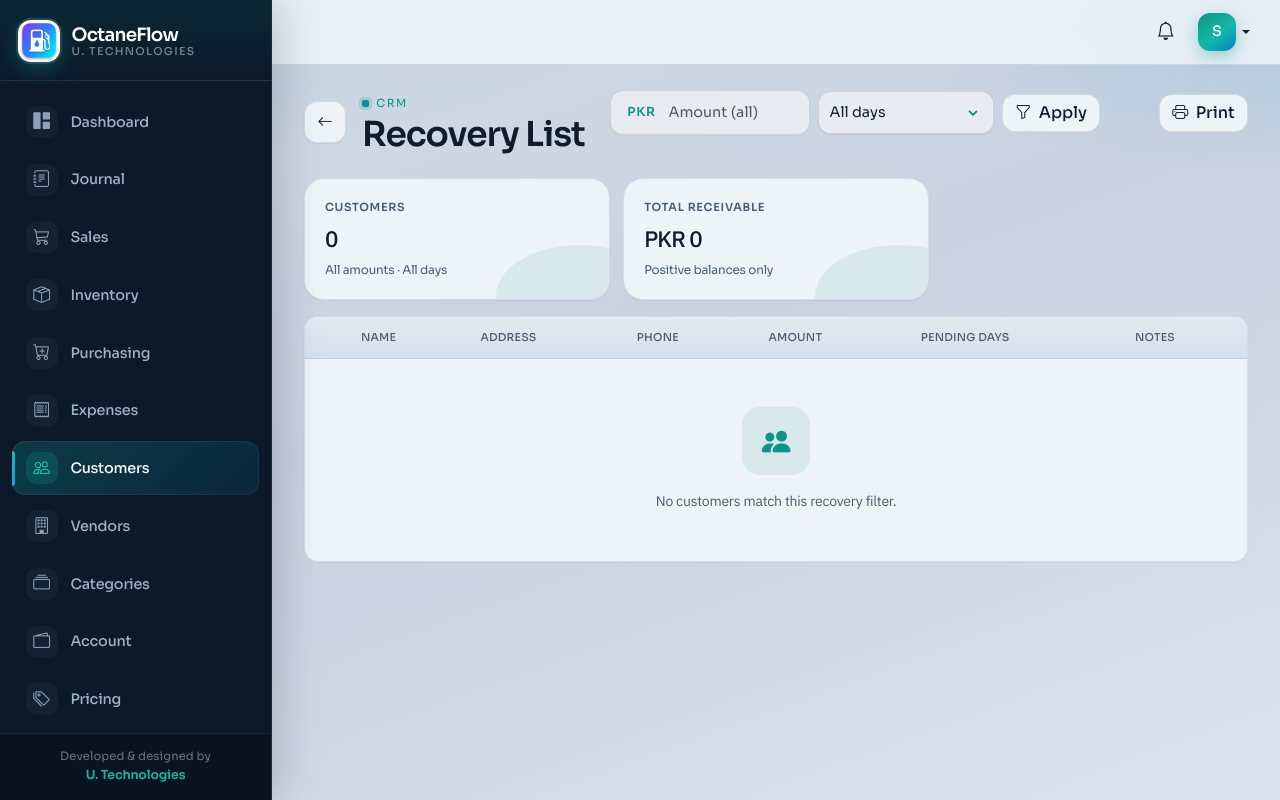
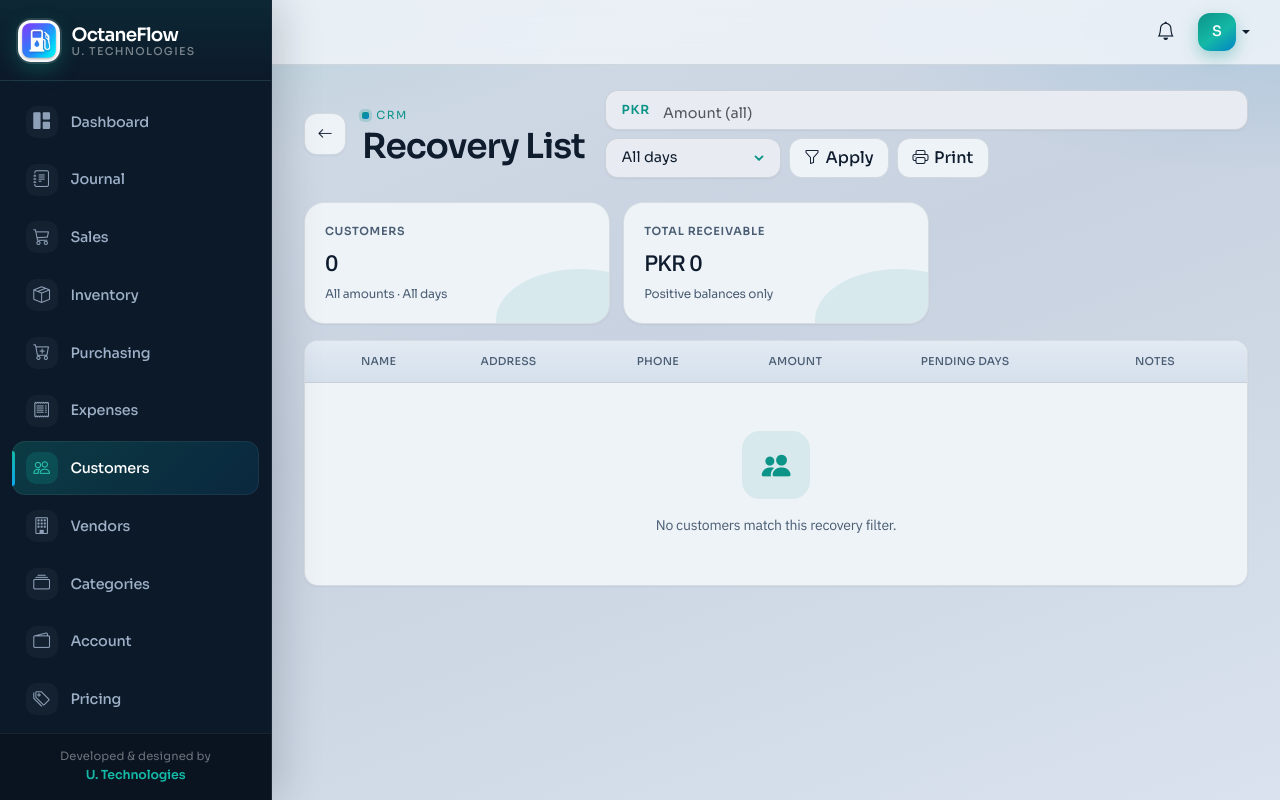
Before and after one commit to UsmanLatif112/Mian_Brothers, a Flask app: page /customers/recover in a window 1280 px wide. Run offline with Flask 3, Linux system fonts and the light colour scheme; the visitor is signed in with stand-in values (Sample User, id 1); data that the repository does not hold is empty; some libraries are stand-ins or nearby versions.

Commit message:
refactor: Enhance recovery list template for improved usability and styling
- Updated the recovery list template to include a dedicated class for the header and streamlined the form layout for better user interaction.
- Improved the styling of the recovery toolbar, ensuring consistent height and alignment of input elements and buttons.
- Added responsive design adjustments to enhance usability on smaller screens.
- Refactored button elements for clarity and consistency in functionality.

```diff
--- a/app/templates/customers/recover.html
+++ b/app/templates/customers/recover.html
@@ -3,7 +3,7 @@
 {% block title %}Recovery List — OctaneFlow{% endblock %}
 
 {% block content %}
-<header class="page-header mb-4 no-print">
+<header class="page-header mb-4 no-print recover-page-header">
     <div class="page-header-row">
         <div class="page-header-text d-flex align-items-center gap-3 min-w-0">
             <a href="{{ url_for('customers.index') }}" class="btn-back" title="Back to Customers"><i class="bi bi-arrow-left"></i></a>
@@ -12,26 +12,26 @@
                 <h1 class="page-title text-truncate">Recovery List</h1>
             </div>
         </div>
-        <div class="page-header-actions d-flex flex-wrap align-items-center gap-2">
-            <form method="GET" action="{{ url_for('customers.recover') }}" class="d-flex flex-wrap align-items-center gap-2" data-allow-multi-submit="1">
-                <div class="input-group" style="width: min(200px, 100%);">
+        <div class="page-header-actions">
+            <form method="GET" action="{{ url_for('customers.recover') }}" class="recover-toolbar" data-allow-multi-submit="1">
+                <div class="input-group recover-toolbar-amount">
                     <span class="input-group-text">PKR</span>
                     <input type="number" step="0.01" min="0" class="form-control form-control-custom"
                            name="min_amount" value="{{ min_amount or '' }}"
                            placeholder="Amount (all)" aria-label="Minimum receivable">
                 </div>
-                <select name="days" class="form-select form-control-custom topbar-filter-select" aria-label="Pending days" style="min-width: 10rem;">
+                <select name="days" class="form-select form-control-custom recover-toolbar-days" aria-label="Pending days">
                     {% for value, label in days_choices %}
                     <option value="{{ value }}" {% if days_filter == value %}selected{% endif %}>{{ label }}</option>
                     {% endfor %}
                 </select>
-                <button type="submit" class="btn btn-outline-secondary" title="Apply filters">
-                    <i class="bi bi-funnel me-1"></i><span class="btn-label"> Apply</span>
+                <button type="submit" class="btn btn-outline-secondary recover-toolbar-btn" title="Apply filters">
+                    <i class="bi bi-funnel"></i><span class="btn-label"> Apply</span>
+                </button>
+                <button type="button" class="btn btn-outline-secondary recover-toolbar-btn" id="recover-print-btn" title="Print recovery list">
+                    <i class="bi bi-printer"></i><span class="btn-label"> Print</span>
                 </button>
             </form>
-            <button type="button" class="btn btn-outline-secondary" id="recover-print-btn" title="Print recovery list">
-                <i class="bi bi-printer me-1"></i><span class="btn-label"> Print</span>
-            </button>
         </div>
     </div>
 </header>
@@ -171,12 +171,81 @@
 
 {% block scripts %}
 <style>
+/* One toolbar row: amount + days + Apply + Print — same height */
+.recover-page-header .page-header-row {
+    align-items: center;
+}
+.recover-toolbar {
+    display: flex;
+    flex-wrap: wrap;
+    align-items: center;
+    gap: 0.5rem;
+}
+.recover-toolbar-amount {
+    width: 11.5rem;
+    flex: 0 0 auto;
+    height: 2.5rem;
+}
+.recover-toolbar-amount > .input-group-text,
+.recover-toolbar-amount > .form-control {
+    height: 100%;
+}
+.recover-toolbar-days,
+.recover-toolbar .ts-wrapper.recover-toolbar-days,
+.recover-toolbar .ts-wrapper.of-select {
+    width: 11rem;
+    min-width: 11rem;
+    flex: 0 0 auto;
+    height: 2.5rem !important;
+    margin: 0;
+}
+.recover-toolbar select.recover-toolbar-days {
+    height: 2.5rem;
+    min-height: 2.5rem;
+    padding-top: 0;
+    padding-bottom: 0;
+}
+.recover-toolbar .ts-wrapper {
+    height: 2.5rem !important;
+}
+.recover-toolbar .ts-wrapper .ts-control {
+    height: 2.5rem !important;
+    min-height: 2.5rem !important;
+    display: flex !important;
+    align-items: center;
+    padding-top: 0 !important;
+    padding-bottom: 0 !important;
+}
+.recover-toolbar-btn {
+    height: 2.5rem;
+    min-height: 2.5rem;
+    display: inline-flex;
+    align-items: center;
+    justify-content: center;
+    gap: 0.35rem;
+    padding: 0 0.9rem;
+    white-space: nowrap;
+    flex: 0 0 auto;
+}
+@media (max-width: 767.98px) {
+    .recover-toolbar {
+        width: 100%;
+    }
+    .recover-toolbar-amount,
+    .recover-toolbar-days,
+    .recover-toolbar .ts-wrapper {
+        width: 100%;
+        min-width: 0;
+        flex: 1 1 100%;
+    }
+    .recover-toolbar-btn {
+        flex: 1 1 auto;
+    }
+}
+
 .recover-notes-cell {
     min-width: 8rem;
     border-bottom: 1px dashed var(--border-color, #ccc);
-}
-.recover-print-sheet {
-    /* Screen: hidden via .thermal-slip; print overrides below */
 }
 .recover-print-head {
     text-align: center;
```
